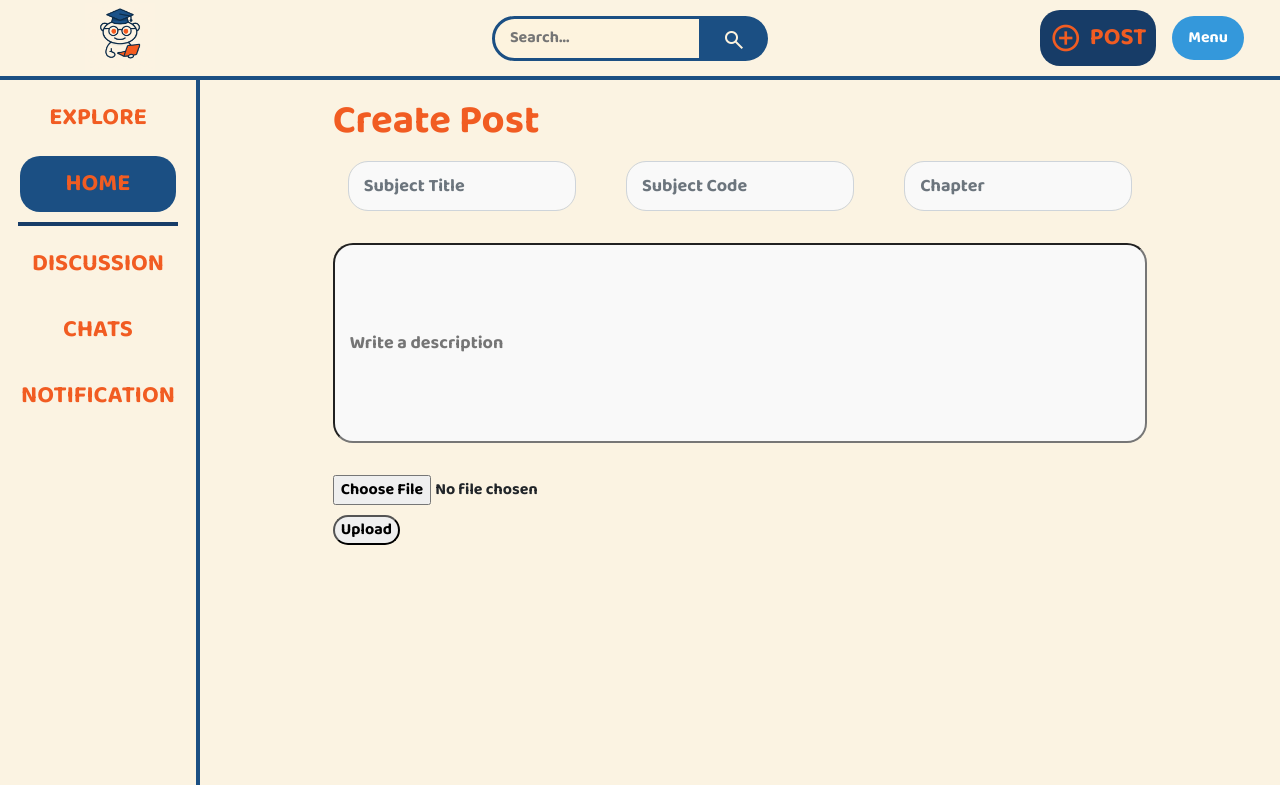
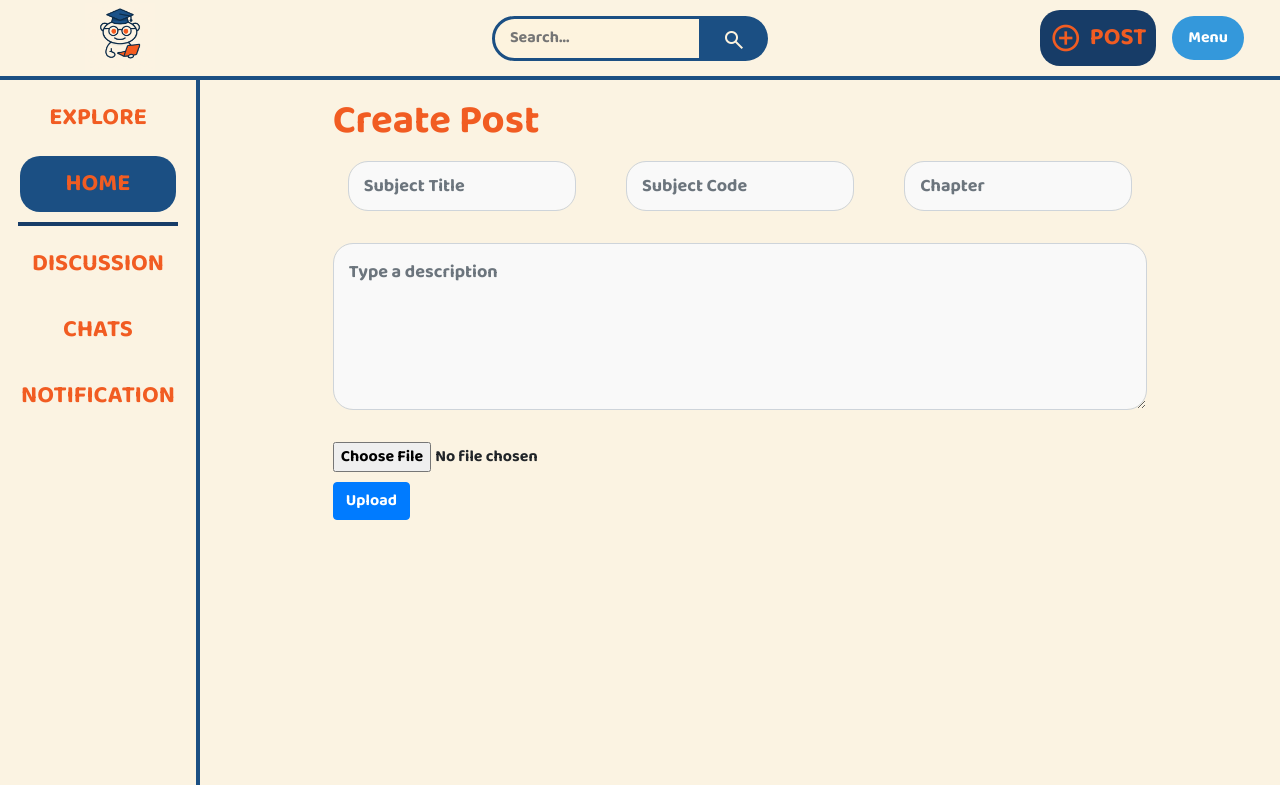
Before and after one commit to SyrfZkwn/Studytt, a Flask app: page /post in a window 1280 px wide. Shown: the top 785 px of the page. Run offline with Flask 3, Linux system fonts and the light colour scheme; a user stored in the database is signed in; some libraries are stand-ins or nearby versions.

Commit message:
User can now write description in Post page and it will be saved in database

```diff
--- a/website/models.py
+++ b/website/models.py
@@ -7,7 +7,7 @@ class Note(db.Model):
     title = db.Column(db.String(100))
     code = db.Column(db.String(100))
     chapter = db.Column(db.String(100))
-    description = db.Column(db.String(500))
+    description = db.Column(db.Text)
     date = db.Column(db.DateTime(timezone=True), default=func.now())
     publisher = db.Column(db.String, db.ForeignKey('user.id'))
 
@@ -16,4 +16,5 @@ class User(db.Model, UserMixin):
     email = db.Column(db.String(150), unique=True)
     password = db.Column(db.String(150))
     username = db.Column(db.String(150))
+    file = db.Column(db.LargeBinary)
     notes = db.relationship('Note')
--- a/website/templates/post.html
+++ b/website/templates/post.html
@@ -62,18 +62,13 @@
             />
         </div>
 
-        <input
-        type="text"
-        name="description"
-        class="description"
-        placeholder="Write a description"
-        >
+        {{ form.description(class="form-control", rows="5", placeholder="Type a description") }}
 
-        {{form.file(id="fileInput")}}
+        {{ form.file(id="fileInput") }}
 
         <div id="filePreview" style="margin-top: 10px;"></div>
 
-        {{form.submit(style="border-radius: 20px;")}}
+        {{form.submit(class="btn btn-primary")}}
 
     </form>
 </div>
--- a/website/views.py
+++ b/website/views.py
@@ -1,18 +1,20 @@
 from flask import Blueprint, render_template, current_app, request, flash, redirect, url_for
 from flask_login import login_required, current_user
 from flask_wtf import FlaskForm
-from wtforms import FileField, SubmitField
+from wtforms import FileField, SubmitField, StringField
 from werkzeug.utils import secure_filename
 import os
-from wtforms.validators import InputRequired
+from wtforms.validators import InputRequired, DataRequired
 from .models import Note
 from . import db
+from wtforms.widgets import TextArea
 
 views = Blueprint('views', __name__)
 
 class UploadFileForm(FlaskForm):
     file = FileField("File", validators=[InputRequired()])
     submit = SubmitField("Upload")
+    description = StringField("description", widget=TextArea())
 
 @views.route('/home')
 @login_required
@@ -28,9 +30,9 @@ def post():
         title = request.form.get('title')
         code = request.form.get('code')
         chapter = request.form.get('chapter')
-        description = request.form.get('description')
 
         if form.validate_on_submit():
+            description = form.description.data
             file = form.file.data
             file.save(os.path.join(os.path.abspath(os.path.dirname(__file__)),current_app.config['UPLOAD_FOLDER'],secure_filename(file.filename)))
 
```
Also changed, not shown: instance/database.db, 1 other file.
